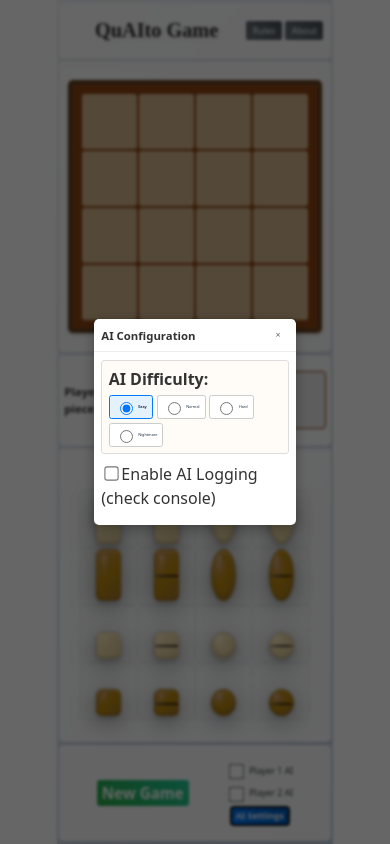
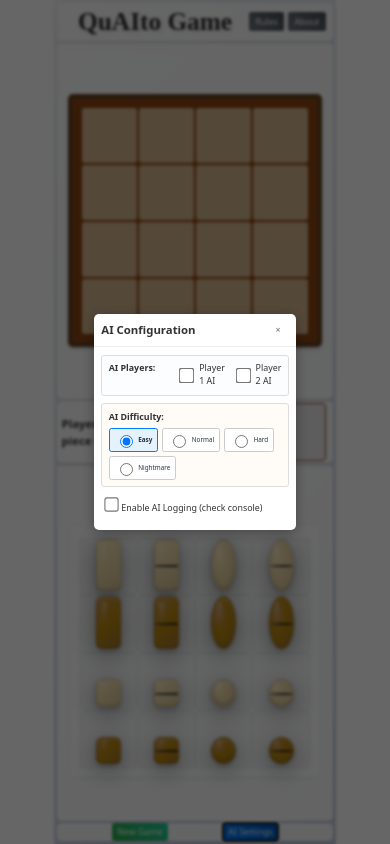
Before and after one commit to dfotland/Quorto-copilot, a React (Vite) app: page / in a window 390 px wide. Both pictures are taken after a click on the button "AI Settings". Built offline with nearby package versions, Linux system fonts and the light colour scheme.

Commit message:
fixed mobile layout and refactored pieceset code away from app.* */

```diff
--- a/src/App.css
+++ b/src/App.css
@@ -30,8 +30,8 @@
   --spacing-medium: calc(var(--piece-base-size) * 0.12);
   --spacing-large: calc(var(--piece-base-size) * 0.15);
   --spacing-xl: calc(var(--piece-base-size) * 0.2);
-  --spacing-xxl: calc(var(--piece-base-size) * 0.25);
-  --spacing-huge: calc(var(--piece-base-size) * 0.3);
+  --spacing-xxl: calc(var(--piece-base-size) * 0.3);
+  --spacing-huge: calc(var(--piece-base-size) * 0.4);
 
   /* Component sizes */
   --board-border-width: calc(var(--piece-base-size) * 0.2);
@@ -61,14 +61,14 @@
   align-items: stretch;
   justify-content: center;
   overflow: hidden;
-  min-height: 0;
+  font-size: var(--font-medium);
 }
 
 /* 2x3 CSS Grid Layout */
 .game-grid {
   display: grid;
   grid-template-columns: 1fr 1fr;
-  grid-template-rows: auto auto auto;
+  grid-template-rows: auto 1fr auto;
   gap: calc(var(--piece-base-size) * 0.2);
   width: 100%;
   height: 100%;
@@ -85,9 +85,10 @@
   display: flex;
   align-items: center;
   justify-content: space-between;
+  gap: var(--spacing-medium);
   background: rgba(255, 255, 255, 0.9);
   border-radius: var(--board-border-radius);
-  padding: 0 calc(var(--header-height) * 0.3);
+  padding: calc(var(--header-height) * 0.2) calc(var(--header-height) * 0.3);
   box-shadow: 0 4px 12px rgba(0, 0, 0, 0.1);
   height: 100%;
   box-sizing: border-box;
@@ -96,7 +97,7 @@
 .header h1 {
   margin: 0;
   color: #333;
-  font-size: calc(var(--header-height) * 0.8);
+  font-size: var(--font-huge);
   font-family: 'Times New Roman', 'Georgia', serif;
   font-weight: bold;
   text-shadow: 2px 2px 4px rgba(0, 0, 0, 0.1);
@@ -127,23 +128,6 @@
   transform: translateY(-2px);
   box-shadow: 0 4px 8px rgba(108, 117, 125, 0.3);
   background: linear-gradient(45deg, #5a6268, #3d4146);
-}
-
-/* Game Board Area */
-.game-board-area {
-  grid-area: board;
-  display: flex;
-  flex-direction: column;
-  align-items: center;
-  justify-content: center;
-  background: rgba(255, 255, 255, 0.9);
-  border-radius: var(--board-border-radius);
-  padding: var(--spacing-small);
-  box-shadow: 0 var(--shadow-small) var(--board-border-radius) rgba(0, 0, 0, 0.1);
-  min-width: 0;
-  min-height: 0;
-  overflow: hidden;
-  container-type: size;
 }
 
 /* Game Message Area  */
@@ -199,6 +183,7 @@
   height: var(--staging-area-height);
   border: var(--spacing-xs) solid #8B4513;
   border-radius: calc(var(--piece-base-size) * 0.13);
+  margin: var(--spacing-small) var(--spacing-small);
   background: #E8E8E8;
   display: flex;
   align-items: end;
@@ -219,7 +204,7 @@
   100% { transform: scale(1); }
 }
 
-/* Available Pieces Area - Right column, middle row */
+
 .available-pieces-area {
   grid-area: pieces;
   display: flex;
@@ -240,49 +225,6 @@
   margin: 0;
   font-size: var(--font-large);
   text-align: center;
-}
-
-.pieces-grid {
-  display: grid;
-  grid-template-columns: repeat(4, 1fr);
-  grid-template-rows: repeat(4, 1fr);
-  gap: var(--grid-gap);
-  justify-items: center;
-  padding: var(--board-padding);
-  min-width: 0;
-  min-height: 0;
-  width: var(--pieces-grid-size);
-  height: var(--pieces-grid-size);
-  aspect-ratio: 1;
-  max-width: 100%;
-  max-height: 100%;
-}
-
-.piece-slot {
-  display: flex;
-  align-items: flex-end;
-  justify-content: center;
-  width: 100%;
-  height: 100%;
-  background: #f8f9fa;
-  border: calc(var(--piece-base-size) * 0.03) solid #e9ecef;
-  border-radius: calc(var(--piece-base-size) * 0.1);
-  transition: all 0.2s ease;
-}
-
-.piece-slot:hover {
-  background: #f1f3f4;
-  border-color: #dee2e6;
-  transform: translateY(calc(var(--piece-base-size) * -0.03));
-  box-shadow: 0 calc(var(--piece-base-size) * 0.03) calc(var(--piece-base-size) * 0.12) rgba(0, 0, 0, 0.1);
-}
-
-.pieces-grid.disabled {
-  pointer-events: none;
-}
-
-.pieces-grid.disabled .piece-slot {
-  cursor: not-allowed;
 }
 
 /* Modal Styles */
@@ -389,6 +331,50 @@
   accent-color: #007bff;
 }
 
+.ai-players-modal {
+  display: flex;
+  gap: calc(var(--piece-base-size) * 0.3);
+  margin-bottom: calc(var(--piece-base-size) * 0.3);
+  padding: calc(var(--piece-base-size) * 0.25);
+  border: 1px solid #ddd;
+  border-radius: calc(var(--piece-base-size) * 0.12);
+  background: rgba(240, 248, 255, 0.3);
+}
+
+.ai-players-modal > label {
+  font-weight: bold;
+  margin-bottom: calc(var(--piece-base-size) * 0.15);
+  display: block;
+  color: #333;
+  width: 100%;
+}
+
+.ai-players-row {
+  display: flex;
+  gap: calc(var(--piece-base-size) * 0.3);
+  justify-content: space-around;
+}
+
+.ai-player-modal {
+  display: flex;
+  align-items: center;
+}
+
+.ai-player-modal label {
+  display: flex;
+  align-items: center;
+  gap: calc(var(--piece-base-size) * 0.12);
+  font-size: var(--font-medium);
+  color: #333;
+  cursor: pointer;
+  font-weight: normal;
+  margin: 0;
+}
+
+.ai-player-modal input[type="checkbox"] {
+  transform: scale(1.2);
+}
+
 .basic-ai-config {
   border: 1px solid #ddd;
   border-radius: calc(var(--piece-base-size) * 0.12);
@@ -420,7 +406,7 @@
   cursor: pointer;
   background: white;
   transition: all 0.2s;
-  font-size: calc(var(--piece-base-size) * 0.15);
+  font-size: var(--font-small);
 }
 
 .difficulty-selection label:hover {
@@ -475,7 +461,7 @@
   color: white;
   border: none;
   border-radius: calc(var(--piece-base-size) * 0.1);
-  font-size: calc(var(--piece-base-size) * 0.15);
+  font-size: var(--font-small);
   cursor: pointer;
   transition: all 0.2s ease;
 }
@@ -503,7 +489,7 @@
 .about-section h4 {
   color: #333;
   margin: 0 0 calc(var(--piece-base-size) * 0.15) 0;
-  font-size: calc(var(--piece-base-size) * 0.18);
+  font-size: var(--font-small);
   font-weight: 600;
 }
 
@@ -538,7 +524,7 @@
 @media (orientation: portrait) {
   .game-grid {
     grid-template-columns: 1fr;
-    grid-template-rows: auto auto auto auto auto;
+    grid-template-rows: auto 1fr auto 1fr auto;
     grid-template-areas:
       "header"
       "board"
--- a/src/App.tsx
+++ b/src/App.tsx
@@ -2,7 +2,8 @@ import { useState, useEffect, useRef, useCallback } from 'react';
 import GameBoard from './components/GameBoard';
 import Piece, { type PieceAttributes } from './components/Piece';
 import ControlPanel from './components/ControlPanel';
-import { generateAllPieces, arePiecesEqual, checkWinCondition, isBoardFull, getWinningLine, formatPieceForLogging, getPieceId } from './utils/gameUtils';
+import PieceSet from './components/PieceSet';
+import { generateAllPieces, arePiecesEqual, checkWinCondition, isBoardFull, getWinningLine, formatPieceForLogging } from './utils/gameUtils';
 import { makeAIMove, type AIInput } from './ai';
 import './App.css';
 
@@ -321,41 +322,20 @@ function App() {
         {/* Available Pieces - Right 2 columns, middle row */}
         <div className="available-pieces-area">
           <h3>Available Pieces ({availablePieces.length}/16)</h3>
-          <div className={`pieces-grid ${(gamePhase !== 'give' || gameState !== 'playing') ? 'disabled' : ''}`}>
-            {generateAllPieces().map((piece, index) => {
-              const pieceId = getPieceId(piece);
-              const isAvailable = availablePieces.some(availablePiece => getPieceId(availablePiece) === pieceId);
-              const isSelected = !!(selectedPiece &&
-                piece.height === selectedPiece.height &&
-                piece.color === selectedPiece.color &&
-                piece.shape === selectedPiece.shape &&
-                piece.top === selectedPiece.top);
-              const canSelectPieces = gamePhase === 'give' && gameState === 'playing';
-
-              return (
-                <div key={index} className="piece-slot">
-                  {isAvailable ? (
-                    <Piece
-                      attributes={piece}
-                      onClick={canSelectPieces ? () => handlePieceSelect(piece) : undefined}
-                      isSelected={isSelected}
-                    />
-                  ) : null}
-                </div>
-              );
-            })}
-          </div>
+          <PieceSet
+            availablePieces={availablePieces}
+            selectedPiece={selectedPiece}
+            onPieceSelect={handlePieceSelect}
+            gamePhase={gamePhase}
+            gameOver={gameState !== 'playing'}
+          />
         </div>
 
 
 
         {/* Control Panel - Right column, bottom row */}
         <ControlPanel
-          player1AI={player1AI}
-          player2AI={player2AI}
           onNewGame={startNewGame}
-          onTogglePlayer1AI={(checked) => setPlayer1AI(checked)}
-          onTogglePlayer2AI={(checked) => setPlayer2AI(checked)}
           onOpenAIConfig={() => setShowAIConfig(true)}
         />
 
@@ -400,6 +380,32 @@ function App() {
             </div>
 
             <div className="modal-content">
+              <div className="ai-players-modal">
+                <label>AI Players:</label>
+                <div className="ai-players-row">
+                  <div className="ai-player-modal">
+                    <label>
+                      <input
+                        type="checkbox"
+                        checked={player1AI}
+                        onChange={(e) => setPlayer1AI(e.target.checked)}
+                      />
+                      Player 1 AI
+                    </label>
+                  </div>
+                  <div className="ai-player-modal">
+                    <label>
+                      <input
+                        type="checkbox"
+                        checked={player2AI}
+                        onChange={(e) => setPlayer2AI(e.target.checked)}
+                      />
+                      Player 2 AI
+                    </label>
+                  </div>
+                </div>
+              </div>
+
               <div className="basic-ai-config">
                 <label>AI Difficulty:</label>
                 <div className="difficulty-selection">
--- a/src/components/ControlPanel.css
+++ b/src/components/ControlPanel.css
@@ -3,28 +3,28 @@
   grid-area: controls;
   background: rgba(255, 255, 255, 0.9);
   border-radius: var(--board-border-radius);
-  padding: 0 var(--spacing-xxl);
+  /*padding: 0 var(--spacing-xxl); */
   box-shadow: 0 var(--shadow-small) var(--board-border-radius) rgba(0, 0, 0, 0.1);
-  display: flex;
-  flex-direction: row;
-  justify-content: space-evenly;
-  align-items: center;
   gap: var(--spacing-xxl);
   min-height: var(--min-height-standard);
 }
 
 .game-buttons {
   display: flex;
-  justify-content: flex-start;
+  flex-direction: row;
+  justify-content: space-evenly;
+  align-items: center;
+  font-weight: bold;
+  width: 100%;
+  height: 100%;
 }
 
 .new-game-button {
   padding: var(--spacing-medium) var(--spacing-xl);
   border: none;
   border-radius: var(--spacing-medium);
+  cursor: pointer;
   font-size: var(--font-xl);
-  font-weight: bold;
-  cursor: pointer;
   transition: all 0.2s ease;
   white-space: nowrap;
   background: linear-gradient(45deg, #28a745, #20c997);
@@ -36,45 +36,12 @@
   box-shadow: 0 var(--shadow-small) var(--shadow-medium) rgba(40, 167, 69, 0.3);
 }
 
-.ai-controls {
-  display: flex;
-  flex-direction: column;
-  gap: var(--spacing-medium);
-  align-items: center;
-}
-
-.ai-players {
-  display: flex;
-  flex-direction: column;
-  gap: var(--spacing-large);
-  justify-content: center;
-}
-
-.ai-player {
-  display: flex;
-  align-items: center;
-}
-
-.ai-player label {
-  display: flex;
-  align-items: center;
-  gap: var(--spacing-medium);
-  font-size: var(--font-medium);
-  color: #333;
-  cursor: pointer;
-}
-
-.ai-player input[type="checkbox"] {
-  transform: scale(1.2);
-}
-
 .ai-config-button {
   padding: var(--spacing-medium) var(--spacing-xl);
   border: none;
   border-radius: var(--spacing-medium);
-  font-size: var(--font-medium);
-  font-weight: bold;
   cursor: pointer;
+  font-size: var(--font-xl);
   transition: all 0.2s ease;
   white-space: nowrap;
   background: linear-gradient(45deg, #007bff, #0056b3);
@@ -91,8 +58,11 @@
   .control-panel-area {
     min-height: auto;
   }
+  .new-game-button {
+    font-size: var(--font-medium);
+  }
 
-  .game-buttons {
-    justify-content: center;
+  .ai-config-button {
+    font-size: var(--font-medium);
   }
 }
--- a/src/components/ControlPanel.tsx
+++ b/src/components/ControlPanel.tsx
@@ -2,20 +2,12 @@ import React from 'react';
 import './ControlPanel.css';
 
 interface ControlPanelProps {
-  player1AI: boolean;
-  player2AI: boolean;
   onNewGame: () => void;
-  onTogglePlayer1AI: (checked: boolean) => void;
-  onTogglePlayer2AI: (checked: boolean) => void;
   onOpenAIConfig: () => void;
 }
 
 const ControlPanel: React.FC<ControlPanelProps> = ({
-  player1AI,
-  player2AI,
   onNewGame,
-  onTogglePlayer1AI,
-  onTogglePlayer2AI,
   onOpenAIConfig
 }) => {
   return (
@@ -24,31 +16,6 @@ const ControlPanel: React.FC<ControlPanelProps> = ({
         <button className="new-game-button" onClick={onNewGame}>
           New Game
         </button>
-      </div>
-
-      <div className="ai-controls">
-        <div className="ai-players">
-          <div className="ai-player">
-            <label>
-              <input
-                type="checkbox"
-                checked={player1AI}
-                onChange={(e) => onTogglePlayer1AI(e.target.checked)}
-              />
-              Player 1 AI
-            </label>
-          </div>
-          <div className="ai-player">
-            <label>
-              <input
-                type="checkbox"
-                checked={player2AI}
-                onChange={(e) => onTogglePlayer2AI(e.target.checked)}
-              />
-              Player 2 AI
-            </label>
-          </div>
-        </div>
         <button className="ai-config-button" onClick={onOpenAIConfig}>
           AI Settings
         </button>
--- a/src/components/GameBoard.css
+++ b/src/components/GameBoard.css
@@ -1,3 +1,20 @@
+/* Game Board Area */
+.game-board-area {
+  grid-area: board;
+  display: flex;
+  flex-direction: column;
+  align-items: center;
+  justify-content: center;
+  background: rgba(255, 255, 255, 0.9);
+  border-radius: var(--board-border-radius);
+  padding: var(--spacing-small);
+  box-shadow: 0 var(--shadow-small) var(--board-border-radius) rgba(0, 0, 0, 0.1);
+  min-width: 0;
+  min-height: 0;
+  overflow: hidden;
+  container-type: size;
+}
+
 .board-grid {
   display: grid;
   grid-template-columns: repeat(4, 1fr);
--- a/src/components/PieceSet.css
+++ b/src/components/PieceSet.css
@@ -1,18 +1,15 @@
+
 .piece-set {
   background: rgba(255, 255, 255, 0.9);
   border-radius: var(--board-border-radius);
   padding: calc(var(--piece-base-size) * 0.15);
   box-shadow: 0 calc(var(--piece-base-size) * 0.03) calc(var(--piece-base-size) * 0.12) rgba(0, 0, 0, 0.1);
   margin: calc(var(--piece-base-size) * 0.12) 0;
-  width: 100%;
-  height: 100%;
   display: flex;
   flex-direction: column;
   align-items: center;
-  justify-content: center;
-  min-width: 0;
-  min-height: 0;
-  container-type: size;
+  width: fit-content;
+  height: fit-content;
 }
 
 .pieces-grid {
@@ -50,6 +47,14 @@
   box-shadow: 0 calc(var(--piece-base-size) * 0.03) calc(var(--piece-base-size) * 0.12) rgba(0, 0, 0, 0.1);
 }
 
+.pieces-grid.disabled {
+  pointer-events: none;
+}
+
+.pieces-grid.disabled .piece-slot {
+  cursor: not-allowed;
+}
+
 .selected-piece-info {
   margin-top: calc(var(--piece-base-size) * 0.25);
   padding: calc(var(--piece-base-size) * 0.15);
@@ -60,7 +65,7 @@
 
 .selected-piece-info p {
   margin: calc(var(--piece-base-size) * 0.06) 0;
-  font-size: calc(var(--piece-base-size) * 0.15);
+  font-size: var(--font-small);
   color: #155724;
 }
 
@@ -86,7 +91,7 @@
 
 .place-phase-info p {
   margin: calc(var(--piece-base-size) * 0.06) 0;
-  font-size: calc(var(--piece-base-size) * 0.15);
+  font-size: var(--font-small);
   color: #856404;
 }
 
@@ -100,7 +105,7 @@
 
 .game-over-info p {
   margin: calc(var(--piece-base-size) * 0.06) 0;
-  font-size: calc(var(--piece-base-size) * 0.15);
+  font-size: var(--font-small);
   color: #721c24;
   font-weight: bold;
 }
--- a/src/index.css
+++ b/src/index.css
@@ -32,7 +32,7 @@ body {
 }
 
 h1 {
-  font-size: 3.2em;
+  font-size: var(--font-huge);
   line-height: 1.1;
 }
 
@@ -40,7 +40,7 @@ button {
   border-radius: 8px;
   border: 1px solid transparent;
   padding: 0.6em 1.2em;
-  font-size: 1em;
+  font-size: var(--font-medium);
   font-weight: 500;
   font-family: inherit;
   background-color: #1a1a1a;
```
